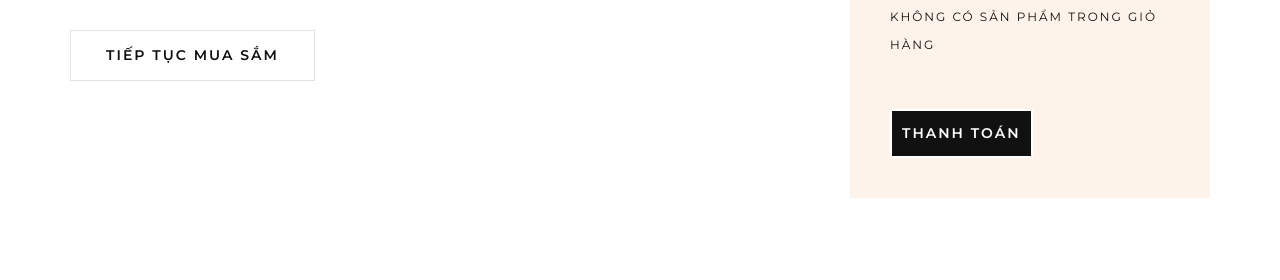
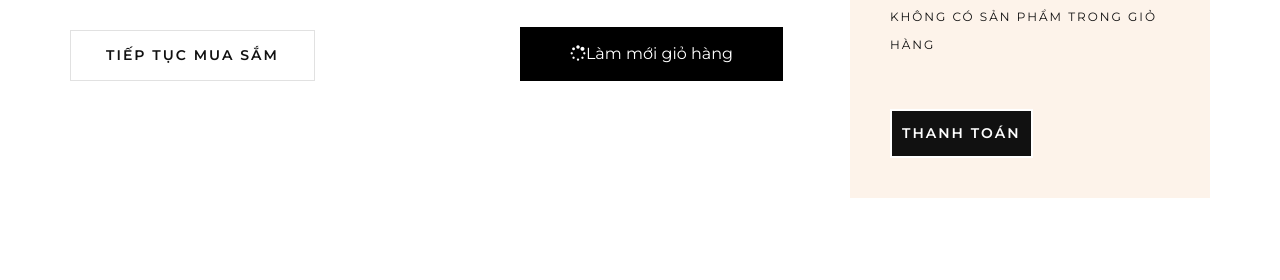
Before and after one commit to MinhTan211/final1, a PHP site: page /Final/pages/shopcart in a window 1280 px wide. Shown: the part 384-664 px from the top of the page. Run offline with PHP 8.4, Linux system fonts and the light colour scheme; the visitor is signed in with stand-in values (Sample User, id 1); data that the repository does not hold is empty.

Commit message:
button complate

```diff
--- a/mvc/views/pages/shopcart.php
+++ b/mvc/views/pages/shopcart.php
@@ -63,7 +63,7 @@
         function clear(){
             var agree = confirm("Làm mới toàn bộ giỏ hàng?");
             if(agree)
-                location.href = 'cart?action=delete";
+                location.href = 'cart?action=delete';
             else
                 return agree;
         }
@@ -172,7 +172,7 @@
                         </div>
                         <div class="col-lg-6 col-md-6 col-sm-6">
                             <div class="continue__btn update__btn">
-                                <button type = "button" onclick="return clear()"><i class="fa fa-spinner"></i>Làm mới giỏ hàng</button>
+                                <button style="background-color: black; margin-right: 35px; margin-top: -5px;" type = "button" onclick="return clear()"><i class="fa fa-spinner"></i>Làm mới giỏ hàng</button>
                             </div>
                         </div>
                     </div>
```
